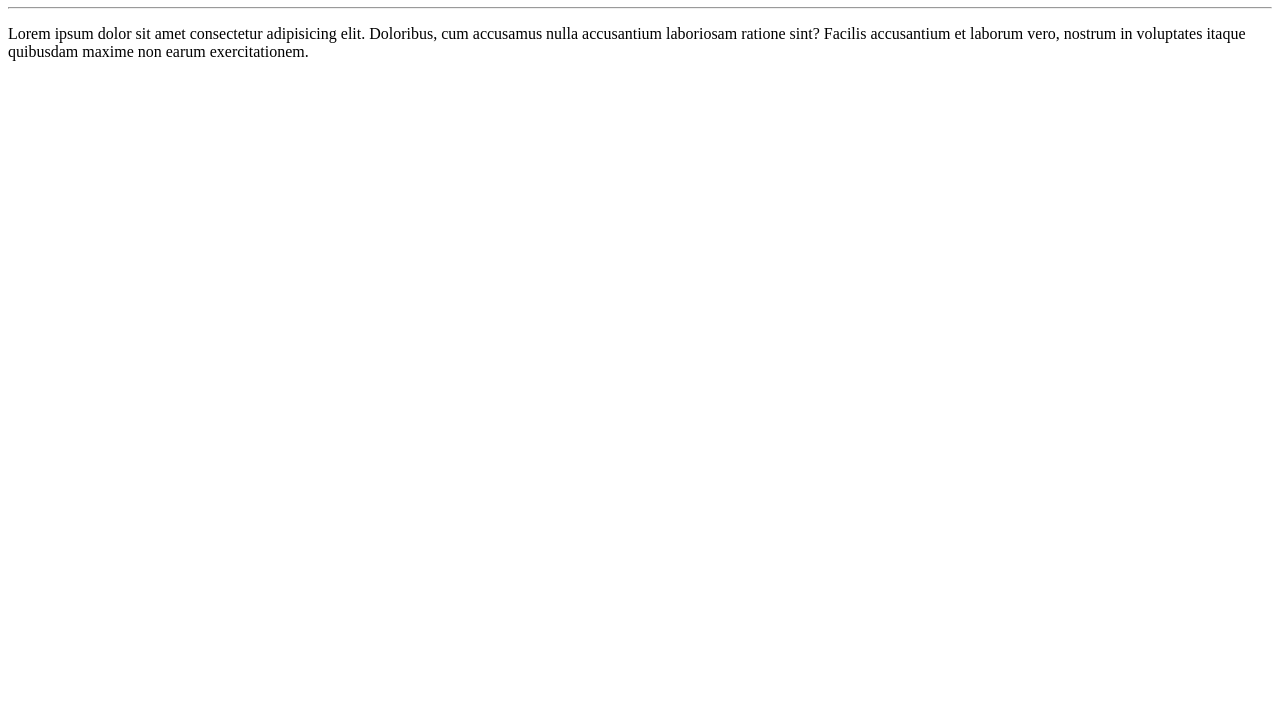
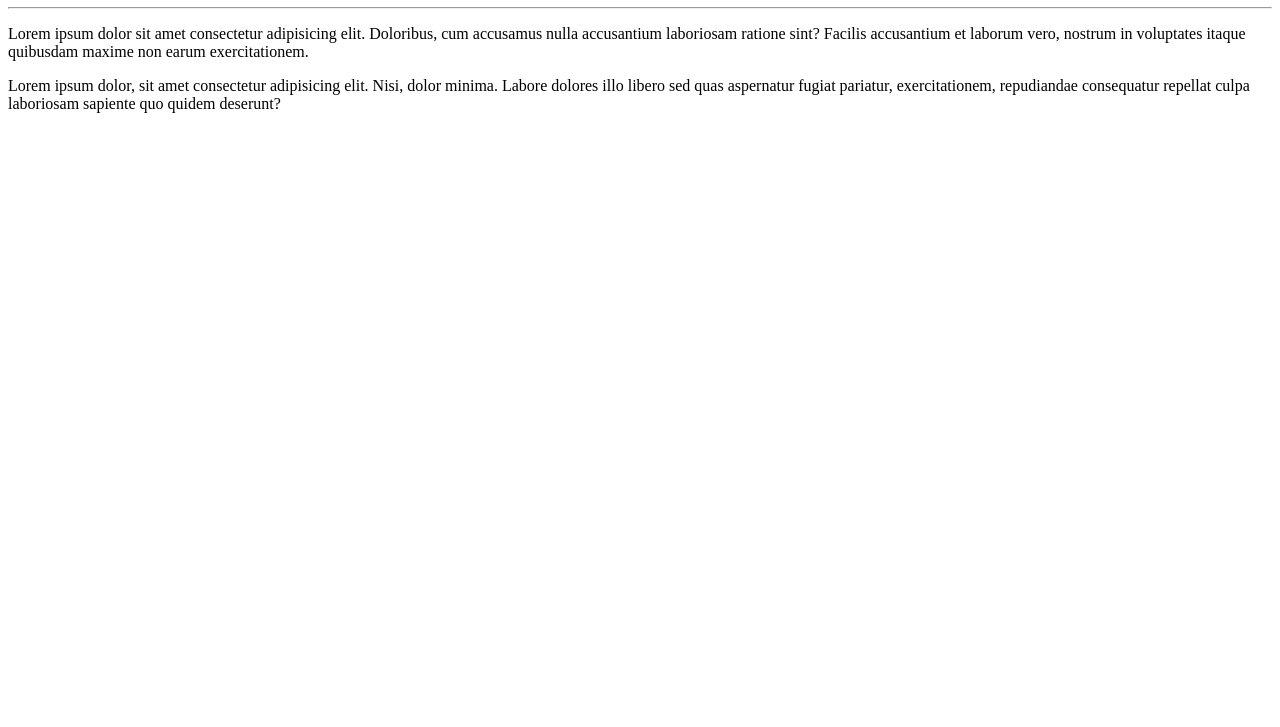
Before and after one commit to Arnoncs/HelloWorld, a plain HTML site: page site-exemplo/index.html in a window 1280 px wide. Shown: the part 73-800 px from the top of the page. Drawn offline with Linux system fonts and the light colour scheme.

Commit message:
adicione um parágrafo

```diff
--- a/site-exemplo/index.html
+++ b/site-exemplo/index.html
@@ -9,5 +9,6 @@
     <h1>Ola, Mundo!</h1>
     <hr>
     <p>Lorem ipsum dolor sit amet consectetur adipisicing elit. Doloribus, cum accusamus nulla accusantium laboriosam ratione sint? Facilis accusantium et laborum vero, nostrum in voluptates itaque quibusdam maxime non earum exercitationem.</p>
+    <p>Lorem ipsum dolor, sit amet consectetur adipisicing elit. Nisi, dolor minima. Labore dolores illo libero sed quas aspernatur fugiat pariatur, exercitationem, repudiandae consequatur repellat culpa laboriosam sapiente quo quidem deserunt?</p>
 </body>
 </html>
```
